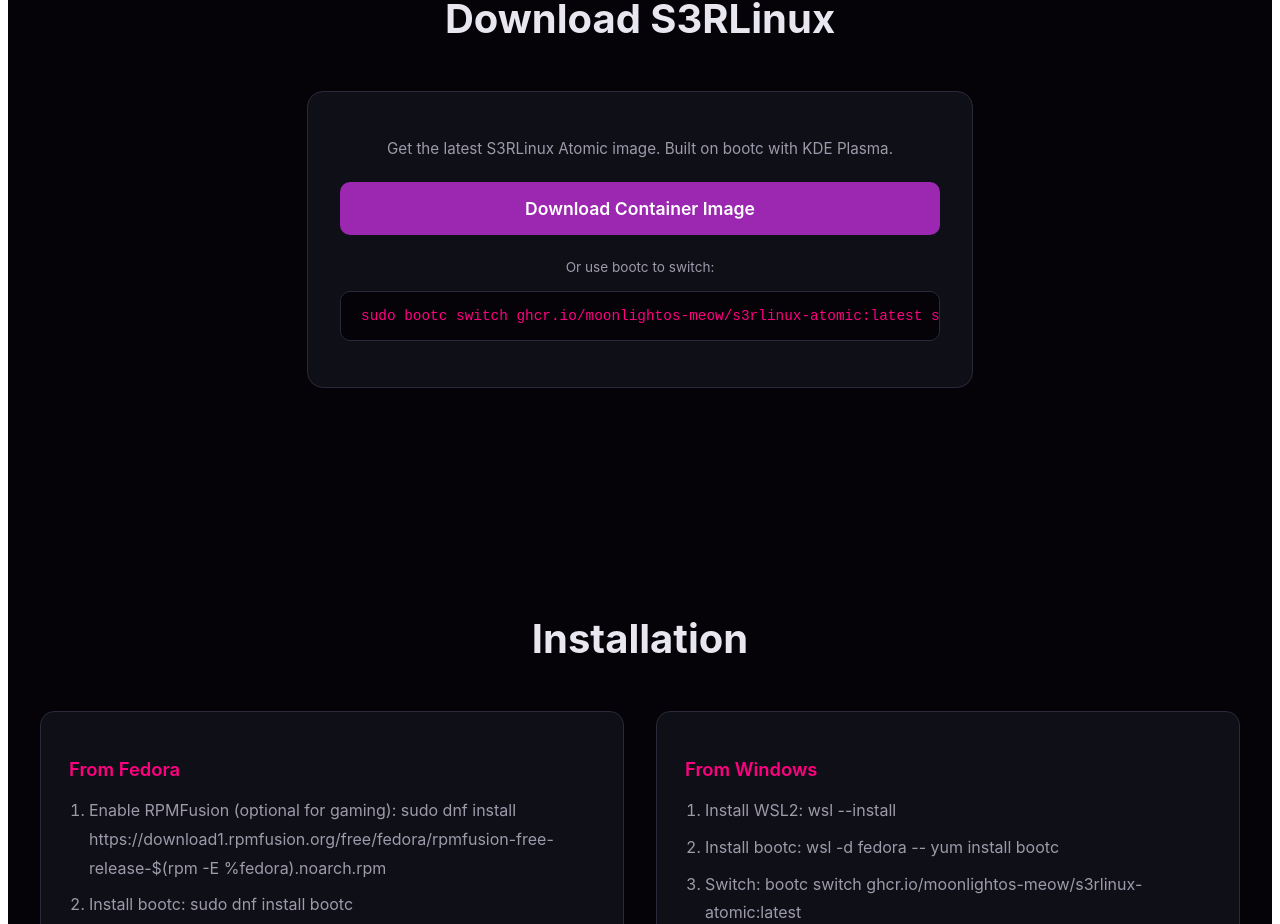
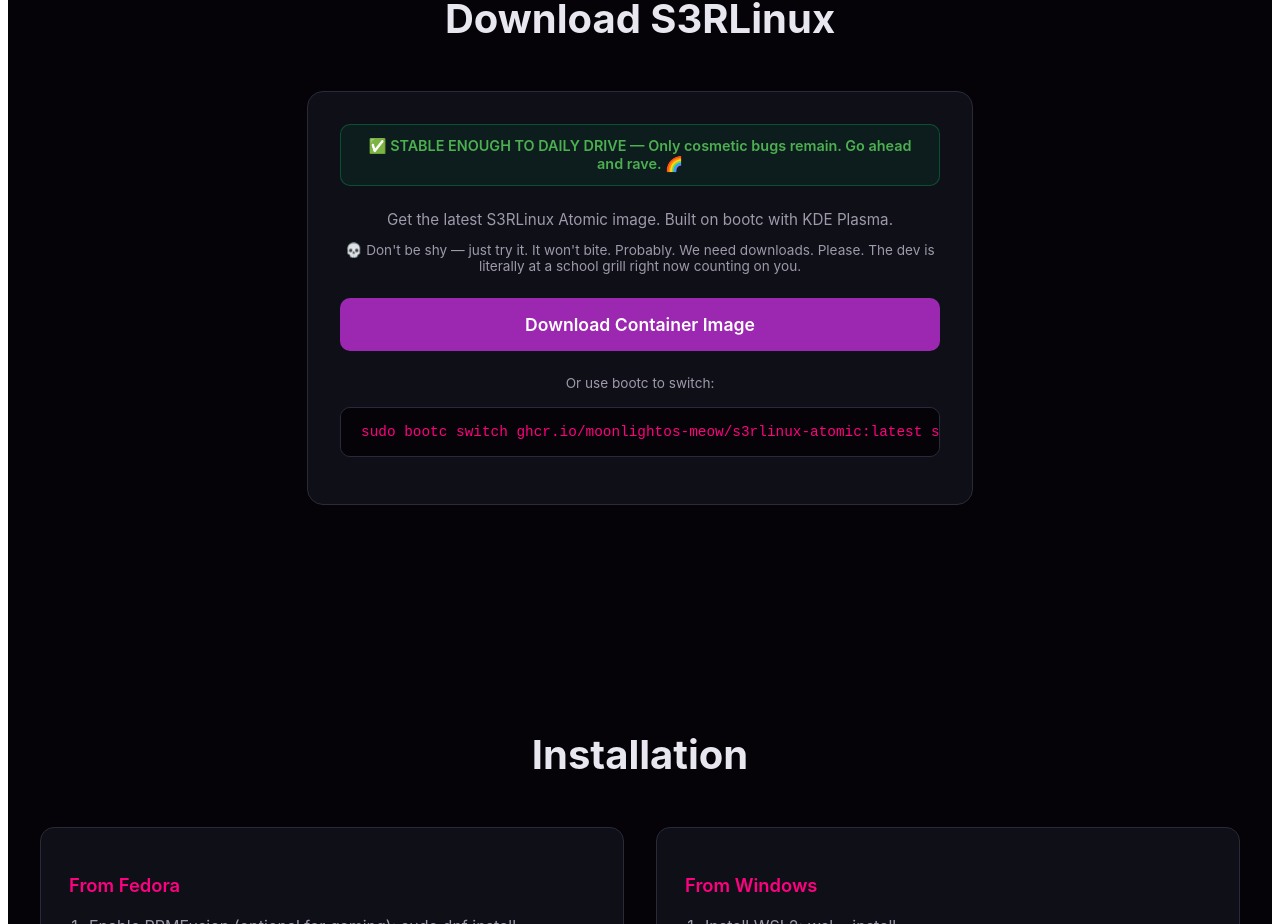
Before and after one commit to ravecorelabs/S3RLinux-Atomic, a React (Vite) app in the folder docs-src/: page / in a window 1280 px wide. Shown: the part 2640-3564 px from the top of the page. Built offline with nearby package versions, Linux system fonts and the light colour scheme.

Commit message:
docs: mark stable, beg for downloads, grill day lore 🌈💀

```diff
--- a/docs-src/src/App.jsx
+++ b/docs-src/src/App.jsx
@@ -322,8 +322,24 @@ function App() {
           margin: '0 auto',
           textAlign: 'center'
         }}>
-          <p style={{ color: colors.textMuted, marginBottom: '1.5rem', fontSize: '0.95rem' }}>
+          <div style={{
+            background: 'rgba(0,200,100,0.08)',
+            border: '1px solid rgba(0,200,100,0.3)',
+            borderRadius: 10,
+            padding: '12px 20px',
+            marginBottom: '1.5rem',
+            color: '#4caf50',
+            fontSize: '0.9rem',
+            fontWeight: 600
+          }}>
+            ✅ STABLE ENOUGH TO DAILY DRIVE — Only cosmetic bugs remain. Go ahead and rave. 🌈
+          </div>
+
+          <p style={{ color: colors.textMuted, marginBottom: '0.75rem', fontSize: '0.95rem' }}>
             Get the latest S3RLinux Atomic image. Built on bootc with KDE Plasma.
+          </p>
+          <p style={{ color: colors.textMuted, marginBottom: '1.5rem', fontSize: '0.85rem' }}>
+            💀 Don't be shy — just try it. It won't bite. Probably. We need downloads. Please. The dev is literally at a school grill right now counting on you.
           </p>
 
           <motion.a
```
